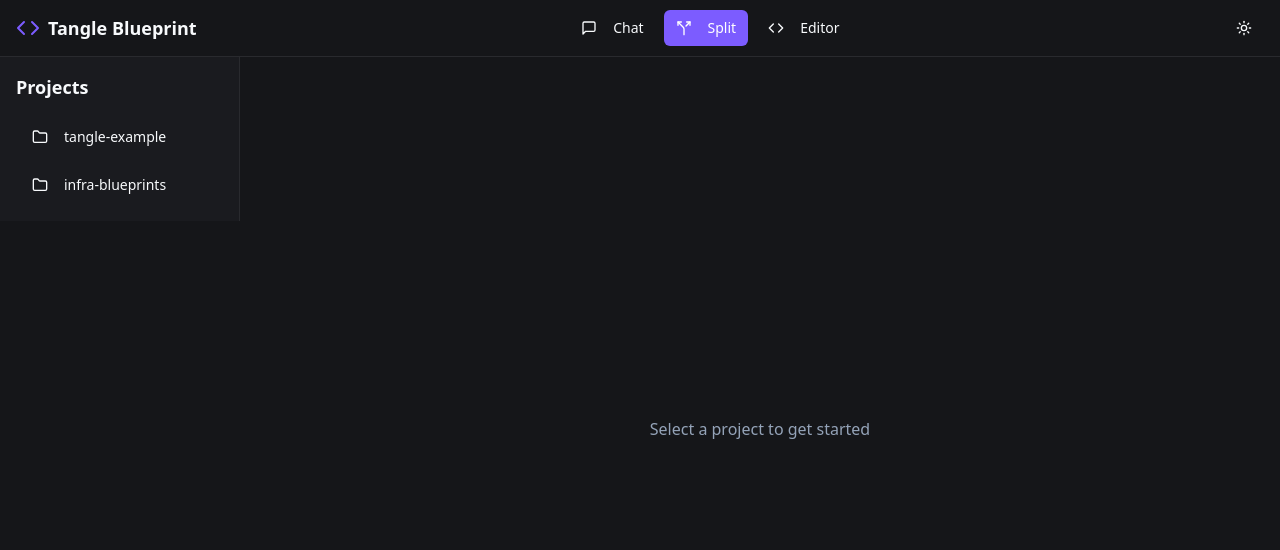
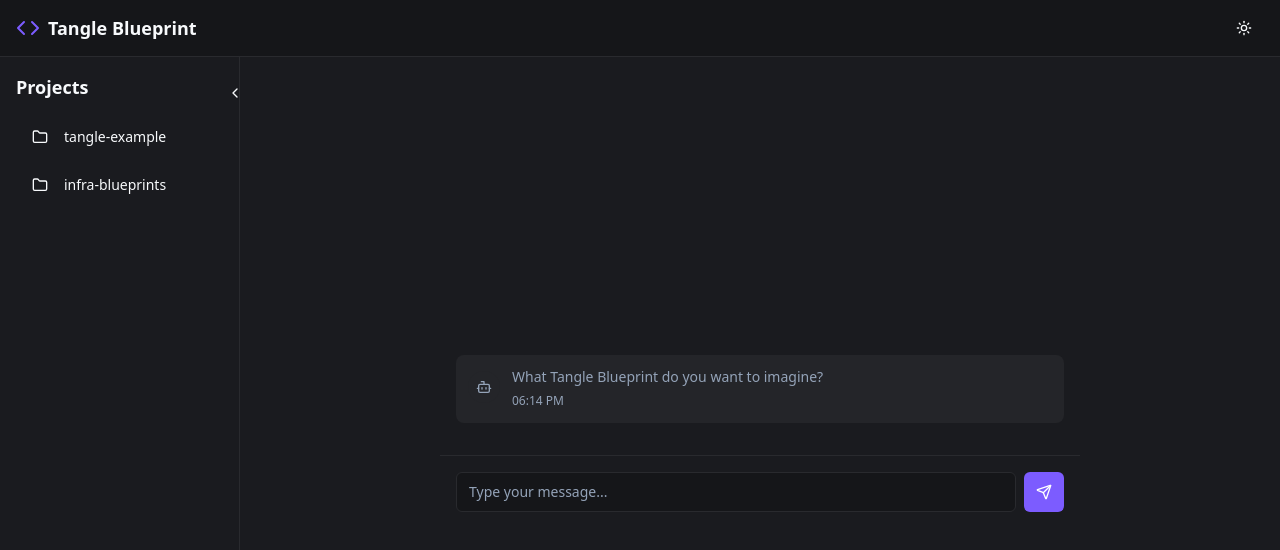
Before and after one commit to drewstone/tangle-forge-ai-coder, a React (Vite) app: page / in a window 1280 px wide. Shown: the top 550 px of the page. Built offline with nearby package versions, Linux system fonts and the light colour scheme.

Commit message:
Refactor: Improve project selection and UI
- Implement collapsible project list sidebar.
- Hide editor toolbar buttons when no project is selected.
- Update placeholder text in the main UI to prompt for project creation.
- Trigger project creation upon user input in the chat box.

```diff
--- a/src/components/TangleBlueprintApp.tsx
+++ b/src/components/TangleBlueprintApp.tsx
@@ -24,10 +24,18 @@ const TangleBlueprintApp = () => {
   }`);
 
   const activeProject = useActiveProject((state) => state.activeProject);
+  const setActiveProject = useActiveProject((state) => state.setActiveProject);
 
   const handleSendMessage = (message: string) => {
-    console.log("Sending message:", message);
-    // Here you would integrate with your AI service
+    if (!activeProject) {
+      // Create a new project when first message is sent
+      const newProject = {
+        id: Date.now().toString(),
+        name: message.slice(0, 30),
+        path: `/projects/${message.slice(0, 30).toLowerCase().replace(/\s+/g, '-')}`
+      };
+      setActiveProject(newProject);
+    }
   };
 
   const handleSaveCode = () => {
@@ -59,8 +67,13 @@ const TangleBlueprintApp = () => {
           </ResizablePanel>
         </ResizablePanelGroup>
       ) : (
-        <div className="flex items-center justify-center h-[calc(100vh-3.5rem)] text-muted-foreground">
-          Select a project to get started
+        <div className="flex items-center justify-center h-[calc(100vh-3.5rem)] bg-card">
+          <div className="max-w-2xl w-full px-4">
+            <ChatInterface
+              onSendMessage={handleSendMessage}
+              welcomeMessage="What Tangle Blueprint do you want to imagine?"
+            />
+          </div>
         </div>
       )}
     </MainLayout>
--- a/src/components/chat/ChatInterface.tsx
+++ b/src/components/chat/ChatInterface.tsx
@@ -1,4 +1,3 @@
-
 import { useState, useRef, useEffect } from "react";
 import { Send, User, Bot } from "lucide-react";
 import { Button } from "@/components/ui/button";
@@ -15,6 +14,7 @@ interface Message {
 
 interface ChatInterfaceProps {
   onSendMessage?: (message: string) => void;
+  welcomeMessage?: string;
 }
 
 const aiResponses = {
@@ -47,11 +47,11 @@ const getAIResponse = (message: string): string => {
   }
 };
 
-const ChatInterface = ({ onSendMessage }: ChatInterfaceProps) => {
+const ChatInterface = ({ onSendMessage, welcomeMessage }: ChatInterfaceProps) => {
   const [messages, setMessages] = useState<Message[]>([
     {
       id: "welcome",
-      text: "Hello! I'm your AI assistant for Tangle Blueprint. I can help you create and modify infrastructure-as-code templates. How can I assist you today?",
+      text: welcomeMessage || "Hello! I'm your AI assistant for Tangle Blueprint. I can help you create and modify infrastructure-as-code templates. How can I assist you today?",
       sender: "ai",
       timestamp: new Date(),
     },
--- a/src/components/layout/Header.tsx
+++ b/src/components/layout/Header.tsx
@@ -3,6 +3,7 @@ import { Moon, Sun, Code } from "lucide-react";
 import { Button } from "@/components/ui/button";
 import ViewModeSelector from "./ViewModeSelector";
 import { useState } from "react";
+import { useActiveProject } from "@/hooks/use-active-project";
 
 interface HeaderProps {
   toggleDarkMode: () => void;
@@ -11,6 +12,7 @@ interface HeaderProps {
 
 const Header = ({ toggleDarkMode, isDarkMode }: HeaderProps) => {
   const [viewMode, setViewMode] = useState<"chat" | "split" | "editor">("split");
+  const activeProject = useActiveProject((state) => state.activeProject);
 
   return (
     <header className="border-b border-border">
@@ -19,9 +21,11 @@ const Header = ({ toggleDarkMode, isDarkMode }: HeaderProps) => {
           <Code className="h-6 w-6 text-primary" />
           <span className="font-semibold text-lg">Tangle Blueprint</span>
         </div>
-        <div className="flex-1 flex justify-center">
-          <ViewModeSelector currentMode={viewMode} onModeChange={setViewMode} />
-        </div>
+        {activeProject && (
+          <div className="flex-1 flex justify-center">
+            <ViewModeSelector currentMode={viewMode} onModeChange={setViewMode} />
+          </div>
+        )}
         <div className="flex items-center gap-2">
           <Button variant="ghost" size="icon" onClick={toggleDarkMode}>
             {isDarkMode ? <Sun className="h-5 w-5" /> : <Moon className="h-5 w-5" />}
--- a/src/components/layout/Sidebar.tsx
+++ b/src/components/layout/Sidebar.tsx
@@ -1,14 +1,28 @@
 
+import { useState } from "react";
 import { useActiveProject } from "@/hooks/use-active-project";
 import ProjectList from "../sidebar/ProjectList";
 import ProjectView from "../sidebar/ProjectView";
+import { ChevronLeft } from "lucide-react";
+import { Button } from "@/components/ui/button";
 
 const Sidebar = () => {
   const activeProject = useActiveProject((state) => state.activeProject);
+  const [isCollapsed, setIsCollapsed] = useState(false);
 
   return (
-    <aside className="w-60 border-r border-border bg-card flex flex-col h-full">
-      {activeProject ? <ProjectView /> : <ProjectList />}
+    <aside className={`border-r border-border bg-card flex flex-col h-screen relative transition-all duration-200 ${isCollapsed ? 'w-12' : 'w-60'}`}>
+      <Button
+        variant="ghost"
+        size="icon"
+        className="absolute -right-4 top-4 z-50"
+        onClick={() => setIsCollapsed(!isCollapsed)}
+      >
+        <ChevronLeft className={`h-4 w-4 transition-transform ${isCollapsed ? 'rotate-180' : ''}`} />
+      </Button>
+      <div className="flex-1 overflow-hidden">
+        {activeProject ? <ProjectView isCollapsed={isCollapsed} /> : <ProjectList isCollapsed={isCollapsed} />}
+      </div>
     </aside>
   );
 };
--- a/src/components/sidebar/ProjectList.tsx
+++ b/src/components/sidebar/ProjectList.tsx
@@ -2,6 +2,11 @@
 import { Folder } from "lucide-react";
 import { useActiveProject } from "@/hooks/use-active-project";
 import { Button } from "@/components/ui/button";
+import { Tooltip, TooltipContent, TooltipTrigger } from "@/components/ui/tooltip";
+
+interface ProjectListProps {
+  isCollapsed: boolean;
+}
 
 const projects = [
   {
@@ -16,23 +21,40 @@ const projects = [
   }
 ];
 
-const ProjectList = () => {
+const ProjectList = ({ isCollapsed }: ProjectListProps) => {
   const setActiveProject = useActiveProject((state) => state.setActiveProject);
+
+  const ProjectButton = ({ project }) => (
+    <Button
+      key={project.id}
+      variant="ghost"
+      className="w-full justify-start"
+      onClick={() => setActiveProject(project)}
+    >
+      <Folder className="mr-2 h-4 w-4" />
+      {!isCollapsed && project.name}
+    </Button>
+  );
 
   return (
     <div className="p-4 space-y-4">
-      <h2 className="text-lg font-semibold mb-4">Projects</h2>
+      {!isCollapsed && <h2 className="text-lg font-semibold mb-4">Projects</h2>}
       <div className="space-y-2">
         {projects.map((project) => (
-          <Button
-            key={project.id}
-            variant="ghost"
-            className="w-full justify-start"
-            onClick={() => setActiveProject(project)}
-          >
-            <Folder className="mr-2 h-4 w-4" />
-            {project.name}
-          </Button>
+          isCollapsed ? (
+            <Tooltip key={project.id}>
+              <TooltipTrigger asChild>
+                <div>
+                  <ProjectButton project={project} />
+                </div>
+              </TooltipTrigger>
+              <TooltipContent side="right">
+                {project.name}
+              </TooltipContent>
+            </Tooltip>
+          ) : (
+            <ProjectButton key={project.id} project={project} />
+          )
         ))}
       </div>
     </div>
```
